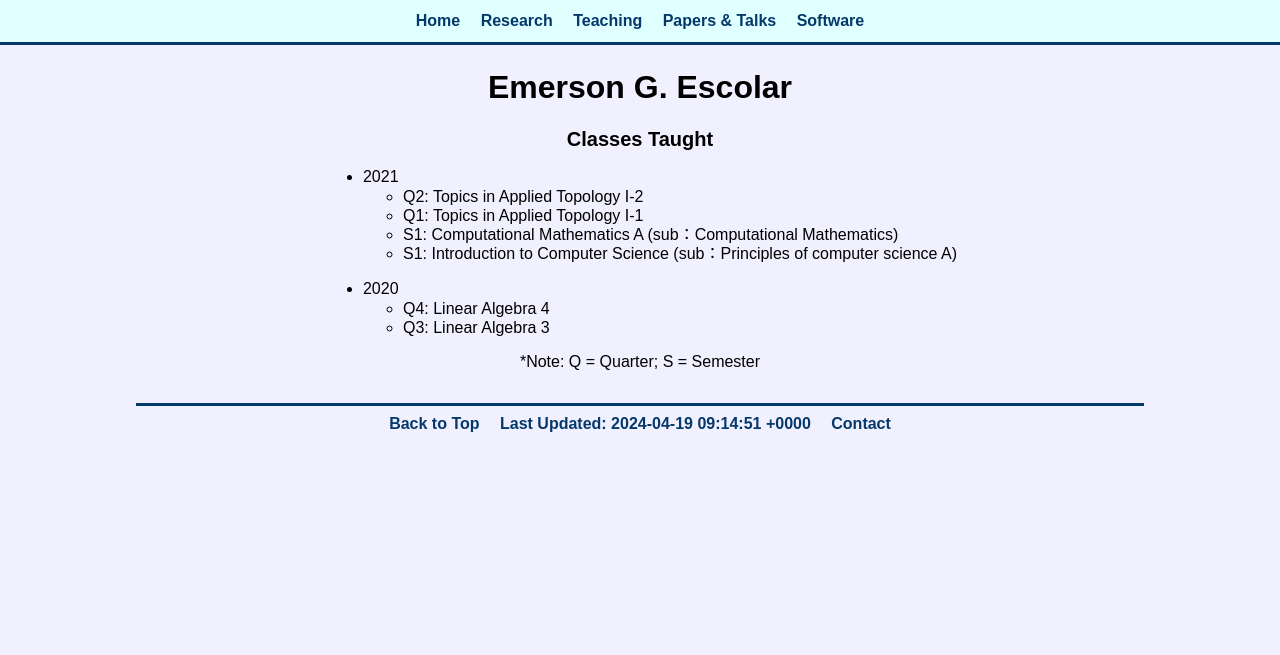
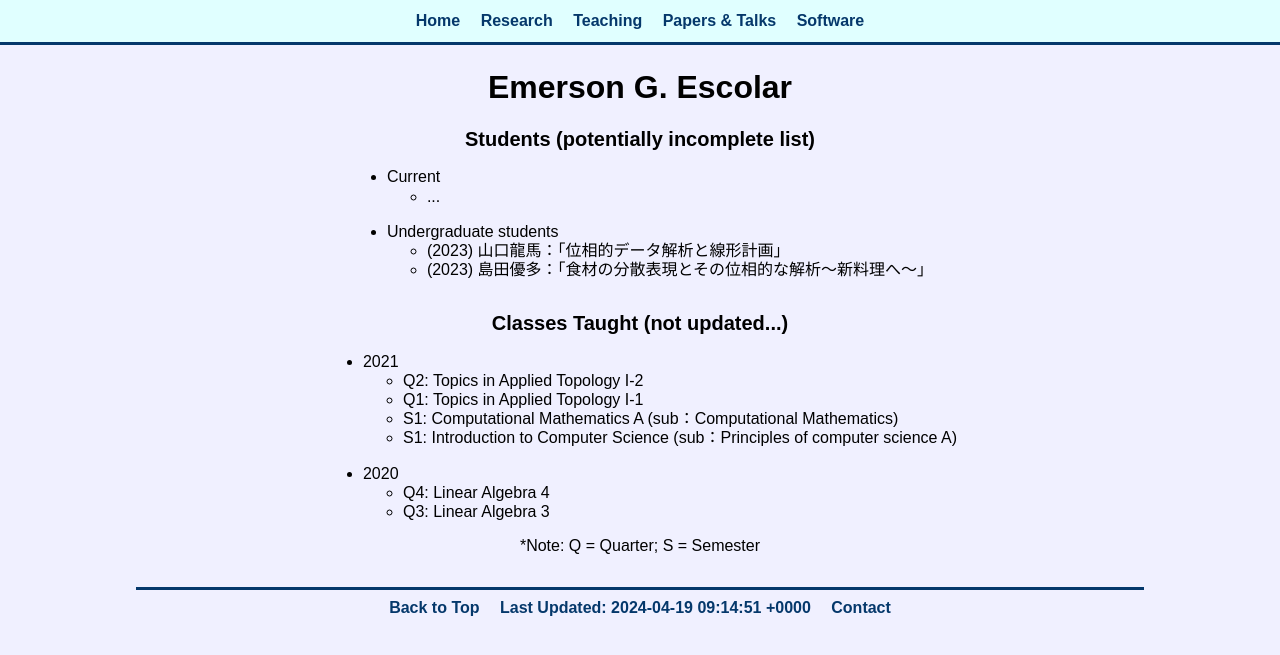
Before and after one commit to emerson-escolar/emerson-escolar.github.io, a Jekyll site: the page built from teaching.html, in a window 1280 px wide. Shown: the top 655 px of the page. Built offline with Jekyll 4.4.1, drawn with Linux system fonts in a browser that asks for light colours.

Commit message:
add students

```diff
--- a/teaching.html
+++ b/teaching.html
@@ -19,7 +19,25 @@ title: Teaching
 
 
 <section>
-	<h2> Classes Taught </h2>
+  <h2> Students (potentially incomplete list)</h2>
+  <ul class="wordbox paperlist">
+    <li> Current
+      <ul class="normallist">
+	<li> ... </li>
+      </ul>
+    </li>
+    <li> Undergraduate students
+      <ul class="normallist">
+	<li> (2023) 山口龍馬：「位相的データ解析と線形計画」</li>
+	<li> (2023) 島田優多：「食材の分散表現とその位相的な解析〜新料理へ〜」</li>
+      </ul>
+    </li>
+  </ul>
+</section>
+
+
+<section>
+  <h2> Classes Taught (not updated...)</h2>
   <ul class="wordbox paperlist">
     <li> 2021
       <ul class="normallist">
```
Lines whose indentation alone changed are shown as unchanged.
